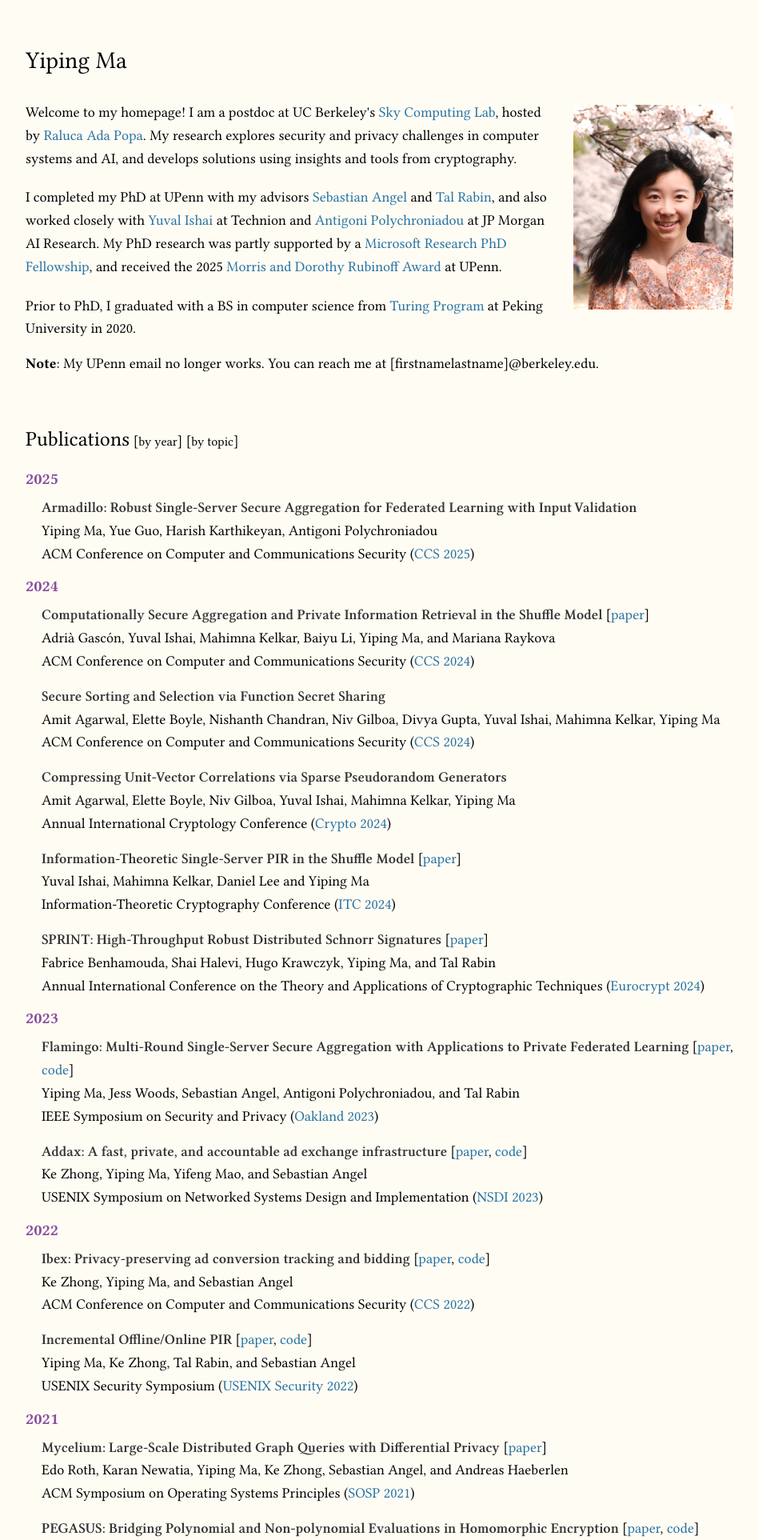
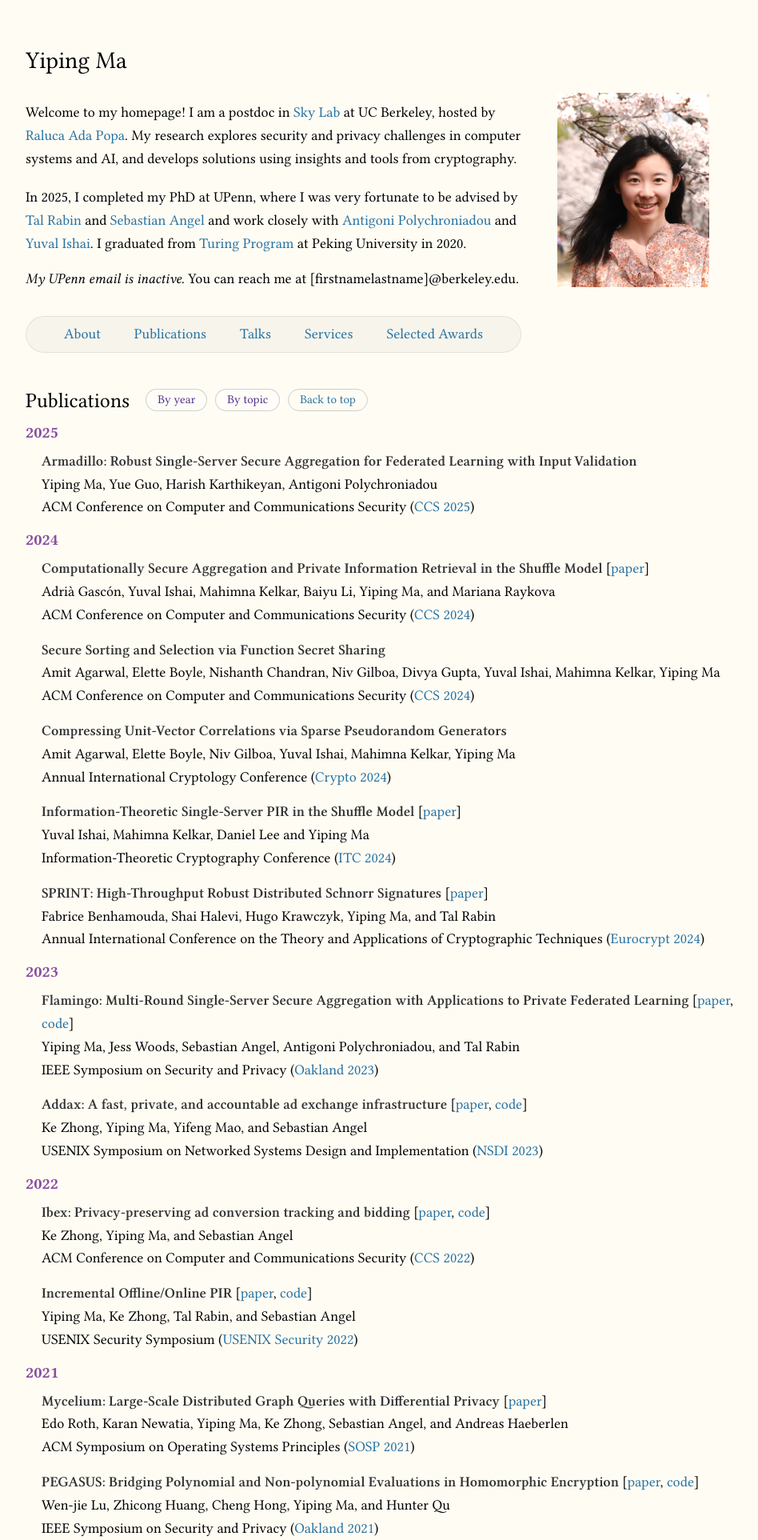
Before and after one commit to Yiping106283/academic, a PHP site: page / in a window 1280 px wide. Shown: the top 1925 px of the page at 80% size, without its empty margins (182-1130 px from the left). Run offline with PHP 8.4, Linux system fonts and the light colour scheme.

Commit message:
template

```diff
--- a/index.html
+++ b/index.html
@@ -72,7 +72,7 @@
   </head>
 
 
-  <body>
+  <body id="top">
 
     <div class="intro">
     <br>
@@ -80,34 +80,43 @@
 
     <h2>Yiping Ma</h2>
 
-    <img src="Yiping-March-2025.jpg" alt="Portrait of Yiping Ma" style="float: right; padding-top: 25px; padding-left: 25px; padding-right:15px; padding-bottom: 30px; max-width: 200px; height: auto;" loading="lazy">
+    <img src="Yiping-March-2025.jpg" alt="Portrait of Yiping Ma" style="float: right; padding-top: 10px; padding-left: 25px; padding-right: 45px; padding-bottom: 30px; max-width: 190px; height: auto;" loading="lazy">
 
     <br>
-    <p> Welcome to my homepage! I am a postdoc at UC Berkeley's <a href="https://sky.cs.berkeley.edu/">Sky Computing Lab</a>, hosted by <a href="https://people.eecs.berkeley.edu/~raluca/">Raluca Ada Popa</a>. My research explores security and privacy challenges in computer systems and AI, and develops solutions using insights and tools from cryptography.
+    <p> Welcome to my homepage! I am a postdoc in <a href="https://sky.cs.berkeley.edu/">Sky Lab</a> at UC Berkeley, hosted by <a href="https://people.eecs.berkeley.edu/~raluca/">Raluca Ada Popa</a>. My research explores security and privacy challenges in computer systems and AI, and develops solutions using insights and tools from cryptography.
     </p>
     <br>
     <p>
-    I completed my PhD at UPenn with my advisors <a href="https://www.cis.upenn.edu/~sga001/">Sebastian Angel</a> and <a href="https://en.wikipedia.org/wiki/Tal_Rabin">Tal Rabin</a>, and also worked closely with <a href="https://simons.berkeley.edu/people/yuval-ishai">Yuval Ishai</a> at Technion and <a href="https://scholar.google.com/citations?user=5e-gHjMAAAAJ&hl=en">Antigoni Polychroniadou</a> at JP Morgan AI Research. My PhD research was partly supported by a <a href="https://www.microsoft.com/en-us/research/academic-program/phd-fellowship/2022-recipients/">Microsoft Research PhD Fellowship</a>, and received the 2025 <a href="https://grad.seas.upenn.edu/student-handbook/graduate-student-awards/">Morris and Dorothy Rubinoff Award</a> at UPenn.
-    </p>
-    <br>
-    <p>
-    Prior to PhD, I graduated with a BS in computer science from <a href="https://cfcs.pku.edu.cn/english/research/turing_program/introduction1/index.htm">Turing Program</a> at Peking University in 2020.
+    In 2025, I completed my PhD at UPenn, where I was very fortunate to be advised by <a href="https://en.wikipedia.org/wiki/Tal_Rabin">Tal Rabin</a> and <a href="https://www.cis.upenn.edu/~sga001/">Sebastian Angel</a> and work closely with  <a href="https://scholar.google.com/citations?user=5e-gHjMAAAAJ&hl=en">Antigoni Polychroniadou</a> and <a href="https://simons.berkeley.edu/people/yuval-ishai">Yuval Ishai</a>.
+    I graduated from <a href="https://cfcs.pku.edu.cn/english/research/turing_program/introduction1/index.htm">Turing Program</a> at Peking University in 2020.
     </p>
     </div>
 
 
     <div class="intro">
-      <p><strong>Note</strong>: My UPenn email no longer works. You can reach me at [firstnamelastname]@berkeley.edu.</p>
+      <p><em>My UPenn email is inactive.</em> You can reach me at [firstnamelastname]@berkeley.edu.</p>
+    </div>
+
+    <div class="intro nav-intro">
+      <nav class="section-nav" aria-label="Section navigation">
+        <a href="#top">About</a>
+        <a href="#pubs">Publications</a>
+        <a href="#talks">Talks</a>
+        <a href="#services">Services</a>
+        <a href="#awards">Selected Awards</a>
+      </nav>
     </div>
 
 
     <div class="intro">
-    <br>
-    <h3 id="pubs"> Publications</h3>
-    <span id="pub-options" >
-	    [<a onclick="loadByYear()">by year</a>]
-	    [<a onclick="loadByTopic()">by topic</a>]
-    </span>
+    <div class="section-header">
+      <h3 id="pubs"> Publications</h3>
+      <div class="section-actions">
+        <button type="button" class="section-button" onclick="loadByYear()">By year</button>
+        <button type="button" class="section-button" onclick="loadByTopic()">By topic</button>
+        <a class="section-button" href="#top">Back to top</a>
+      </div>
+    </div>
 
     <div id="publication-content">
     <h4> 2025 </h4>
@@ -198,10 +207,14 @@
       </div>
     </div>
 
-
     <div class="intro">
-    <h3 id="talks"> Talks </h3>
-    <p><span class="talk-title">"Lightweight Privacy for and from the Masses"</span> [<a href="yiping_ma_dissertation.pdf">thesis</a>]
+    <div class="section-header">
+      <h3 id="talks"> Talks </h3>
+      <div class="section-actions">
+        <a class="section-button" href="#top">Back to top</a>
+      </div>
+    </div>
+    <p><span class="talk-title">"Lightweight Privacy for and from the Masses"</span> [<a href="https://yiping106283.github.io/academic/yiping_ma_dissertation.pdf">thesis</a>]
     <br>&nbsp;&nbsp;&nbsp;&nbsp;Dissertation Defense, UPenn, Philadelphia, PA, April 2025
     </p>
     <br>
@@ -230,7 +243,7 @@
     <p><span class="talk-title">"Flamingo: Multi-Round Single-Server Secure Aggregation with Applications to Private Federated Learning"</span>
     <br>&nbsp;&nbsp;&nbsp;&nbsp;AWS (virtual), February 2024
     <br>&nbsp;&nbsp;&nbsp;&nbsp;<a href="https://www.cylab.cmu.edu/">CMU CyLab</a> Seminar, Pittsburgh, PA, October 2023
-    <br>&nbsp;&nbsp;&nbsp;&nbsp;<a href="https://crypto-ppml.github.io/2023/">Privacy-Preserving Machine Learning Workshop</a>, Santa Barbara, CA, August 2023 <!--- [<a href="https://youtu.be/6tregqpSVOU?t=1230">video</a>] ---!>
+    <br>&nbsp;&nbsp;&nbsp;&nbsp;<a href="https://crypto-ppml.github.io/2023/">Privacy-Preserving Machine Learning Workshop</a>, Santa Barbara, CA, August 2023
     <br>&nbsp;&nbsp;&nbsp;&nbsp;NYU, New York, NY, July 2023
     <br>&nbsp;&nbsp;&nbsp;&nbsp;IEEE S&P (Oakland), San Francisco, CA, May 2023 [<a href="flamingo-sp-2023.pdf">slides</a>, <a href="https://www.youtube.com/watch?v=Jtij2oJax14">video</a>]
     <br>&nbsp;&nbsp;&nbsp;&nbsp;UMass Amherst (virtual), May 2023
@@ -238,11 +251,12 @@
     </p>
     <br>
     <p><span class="talk-title">"Single-Server Private Information Retrieval (and Secure Aggregation) in the Shuffle Model"</span>
+    <br>&nbsp;&nbsp;&nbsp;&nbsp;Purdue CS Colloquium, West Lafayette, IN, November 2025
     <br>&nbsp;&nbsp;&nbsp;&nbsp;NYU, New York, NY, April, 2025
     <br>&nbsp;&nbsp;&nbsp;&nbsp;<a href="https://theoryseminar.cs.brown.edu/">Brown Theory Seminar</a>, Providence, RI, April 2025
     <br>&nbsp;&nbsp;&nbsp;&nbsp;<a href="https://css.csail.mit.edu/security-seminar/">MIT Security Seminar</a>, Boston, MA, April 2025
     <br>&nbsp;&nbsp;&nbsp;&nbsp;ACM CCS, Salt Lake City, UT, October 2024 [<a href="shuffle-pir-ccs.pdf">slides</a> for computational results]
-    <br>&nbsp;&nbsp;&nbsp;&nbsp;Northwestern University, Evanston, IL, October 2024 [<a href="shuffle-pir-northwestern.pdf">slides</a> combined for information-theoretic and computational results]
+    <br>&nbsp;&nbsp;&nbsp;&nbsp;Northwestern University, Evanston, IL, October 2024 [<a href="shuffle-pir-northwestern.pdf">slides</a>]
     <br>&nbsp;&nbsp;&nbsp;&nbsp;Workshop in PIR, Privacy Enhancing Technologies Symposium (virtual), July 2024
     <br>&nbsp;&nbsp;&nbsp;&nbsp;<a href="https://www.jpmorgan.com/technology/artificial-intelligence/initiatives/algocrypt-center-of-excellence">AlgoCRYPT</a> Seminar, J.P. Morgan, New York, NY, June 2024
     <br>&nbsp;&nbsp;&nbsp;&nbsp;<a href="https://nycryptoday.wordpress.com/2022/09/">NY CryptoDay</a>, New York, NY, October 2022 [<a href="shuffle-pir-cryptoday.pdf">slides</a> for information-theoretic results]
@@ -260,14 +274,35 @@
     </p>
     </div>
 
-<!---    <div class="intro">
-    <h3 id="experience">Experience</h3>
-    <p>I was lucky to visit and intern at multiple places during my study. In my PhD time, I spent a wonderful spring at Technion visiting Yuval Ishai. In the past summers, I interned at J.P. Morgan AI Research, hosted by Antigoni Polychroniadou. In my undergrad, I interned at Alibaba Gemini Lab (now <a href="https://antcplab.github.io/docs/about/">Ant CP Lab</a>) hosted by Cheng Hong, and at EPFL hosted by Jean-Pierre Hubaux via <a href="https://summer.epfl.ch/">Summer@EPFL</a> program.
-    </p>
-    </div> ---!>
+    <div class="intro">
+    <div class="section-header">
+      <h3 id="services"> Services </h3>
+      <div class="section-actions">
+        <a class="section-button" href="#top">Back to top</a>
+      </div>
+    </div>
+      <p><strong>Organization:</strong> UPenn Security and Privacy Seminar (2023&ndash;2024), UPenn Distributed Systems Seminar (2025)</p>
+      <p><strong>Teaching:</strong> Cryptography (2021&ndash;2022), Blockchain (2023), Algorithms (2019), Discrete Mathematics (2019)</p>
+    </div>
+
+    <div class="intro">
+      <div class="section-header">
+        <h3 id="awards"> Selected Awards </h3>
+        <div class="section-actions">
+          <a class="section-button" href="#top">Back to top</a>
+        </div>
+      </div>
+      <p>Morris and Dorothy Rubinoff Award (best dissertation research), University of Pennsylvania (2025)</p>
+      <p>Selected for EECS Rising Stars (2023)</p>
+      <p>Microsoft Research PhD Fellowship (for 2023&ndash;2025) </p>
+      <p>Academic Excellence Award, Peking University (2019)</p>
+      <p>Mount Everest Scholarship, First Honors, Peking University (2018)</p>
+    </div>
+
+
 
     <br>
-    <br>
+
 
   </body>
 
--- a/styles.css
+++ b/styles.css
@@ -40,6 +40,10 @@
         font-display: swap;
       }
 
+      html {
+      scroll-behavior: smooth;
+      }
+
       body {
       /* Prefer Libertinus, fall back to common serifs */
       font-family: "Libertinus", Georgia, "Times New Roman", Times, serif;
@@ -79,17 +83,6 @@
       display: inline-block;
       }
 
-      #pub-options a {
-      cursor: pointer;
-      font-size: 16px;
-      color: #000000;
-      }
-
-      #pub-options a:hover {
-      color: #2471A3;
-      }
-
-
       h4 {
       color: #884ea0; /* Grey color */
       font-size: 20px; /* Adjust font size if needed */
@@ -124,6 +117,100 @@
       color: #333333; /* dark grey */
       font-family: 'Libertinus', serif;
       font-weight: 600; /* SemiBold face */
+      }
+
+      .nav-intro {
+      padding-top: 6px;
+      padding-bottom: 0;
+      margin-top: 24px;
+      clear: both; /* sit below floated portrait */
+      }
+
+      .section-nav {
+      display: flex;
+      flex-wrap: wrap;
+      gap: 16px;
+      justify-content: center;
+      background-color: rgba(0, 0, 0, 0.03);
+      border: 1px solid rgba(0, 0, 0, 0.08);
+      border-radius: 999px;
+      padding: 6px 14px;
+      width: calc(100% - 280px);
+      box-sizing: border-box;
+      margin-left: 0;
+      margin-right: 280px;
+      line-height: 1.2;
+      }
+
+      .section-nav a {
+      color: #4f2f8f;
+      font-size: 18px;
+      font-weight: 500;
+      padding: 4px 12px;
+      border-radius: 999px;
+      border: 1px solid transparent;
+      transition: background-color 0.2s ease, border-color 0.2s ease;
+      }
+
+      .section-nav a:hover {
+      background-color: #fff;
+      border-color: rgba(0, 0, 0, 0.12);
+      }
+
+      .section-header {
+      display: flex;
+      flex-wrap: wrap;
+      justify-content: flex-start;
+      align-items: flex-end;
+      gap: 12px;
+      margin-bottom: 14px;
+      }
+
+      .section-header h3 {
+      margin-top: 30px;
+      margin-bottom: 0;
+      }
+
+      .section-actions {
+      display: flex;
+      flex-wrap: wrap;
+      align-items: center;
+      gap: 10px;
+      margin-left: 8px;
+      }
+
+      .section-button {
+      display: inline-flex;
+      align-items: center;
+      justify-content: center;
+      gap: 4px;
+      padding: 4px 14px;
+      margin: 0;
+      position: relative;
+      top: 14.5px; /* nudge down to visually align with h3 text */
+      border-radius: 999px;
+      border: 1px solid rgba(0, 0, 0, 0.18);
+      background-color: #fffdf8;
+      color: #4f2f8f;
+      font-family: inherit;
+      font-size: 15px;
+      font-weight: 500;
+      line-height: 1.2;
+      cursor: pointer;
+      text-decoration: none;
+      transition: background-color 0.2s ease, border-color 0.2s ease, color 0.2s ease;
+      }
+
+      .section-button:hover,
+      .section-button:focus-visible {
+      background-color: #fff;
+      border-color: rgba(0, 0, 0, 0.3);
+      color: #341c6a;
+      outline: none;
+      }
+
+      .section-button:active {
+      background-color: #f2ecff;
       }
 
       .author {
```
